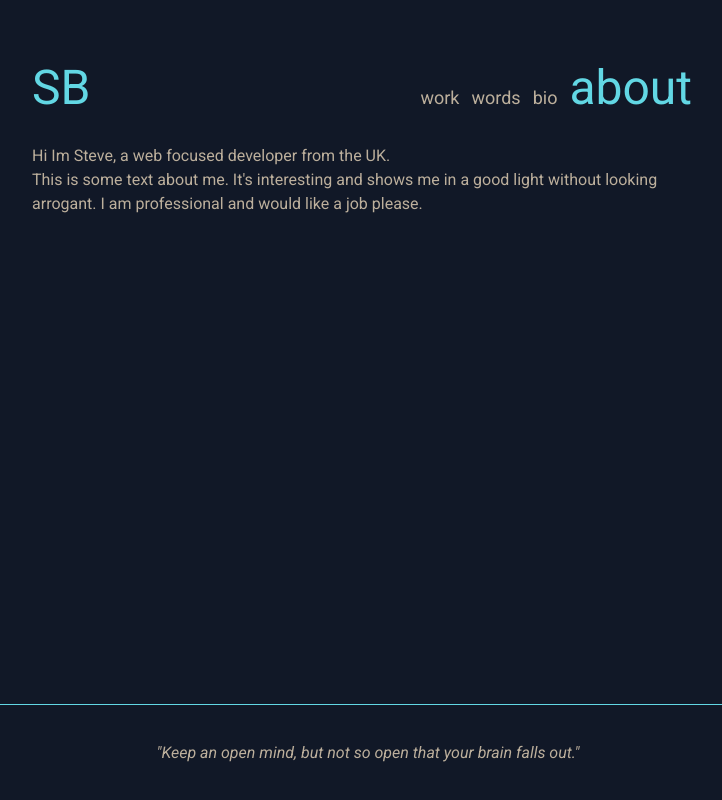
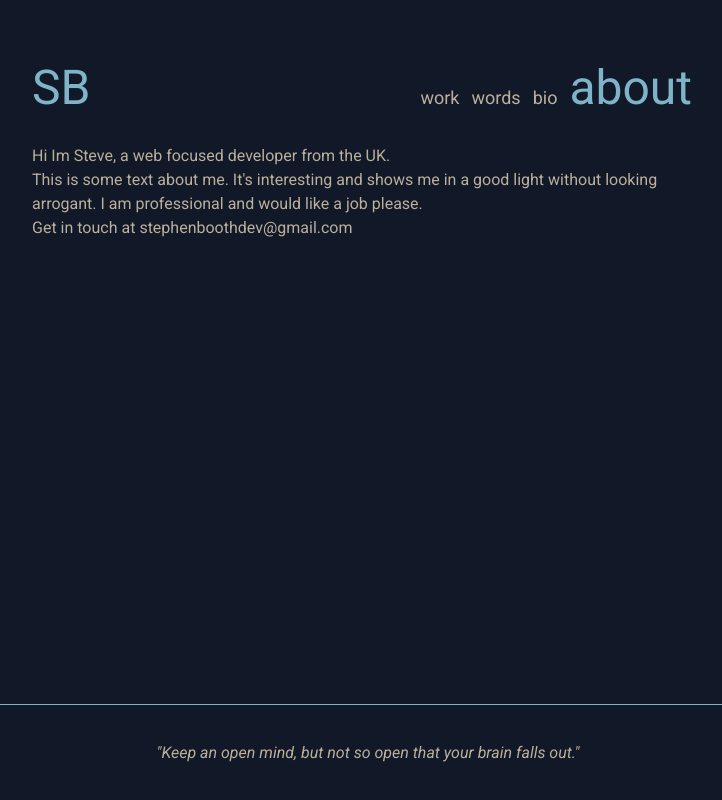
Before and after one commit to boothscript/personal-dev-blog, a Next.js app: page /about in a window 1280 px wide. Shown: the whole page, without its empty margins (272-994 px from the left). Built offline with nearby package versions, Linux system fonts and the light colour scheme; what @tailwindcss/typography would draw is missing.

Commit message:
Add email and style tweaks

```diff
--- a/pages/about.js
+++ b/pages/about.js
@@ -14,6 +14,12 @@ const About = () => {
             light without looking arrogant. I am professional and would like a
             job please.
           </p>
+          <p>
+            Get in touch at{' '}
+            <a href='mailto:stephenboothdev@gmail.com'>
+              stephenboothdev@gmail.com
+            </a>
+          </p>
         </article>
       </div>
     </Layout>
--- a/styles/tailwind.css
+++ b/styles/tailwind.css
@@ -6,7 +6,7 @@
 
 @layer utilities {
   .nav-item {
-    @apply mr-3 font-sans text-lg hover:text-5xl transition-all ease-in duration-200;
+    @apply mr-3 font-sans text-lg hover:text-5xl transition-all ease-in duration-300;
   }
   .nav-active {
     @apply text-primary text-5xl group-hover:text-lg;
--- a/tailwind.config.js
+++ b/tailwind.config.js
@@ -11,6 +11,7 @@ module.exports = {
           css: {
             a: {
               color: '#BD928D',
+              '&:hover': { color: '#7FB3C7' },
             },
             h1: {
               color: '#BCAF9C',
@@ -50,7 +51,7 @@ module.exports = {
       purple: colors.violet,
       pink: colors.pink,
       cream: '#BCAF9C',
-      primary: '#62D7E4',
+      primary: '#7FB3C7',
     },
     spacing: {
       px: '1px',
```
